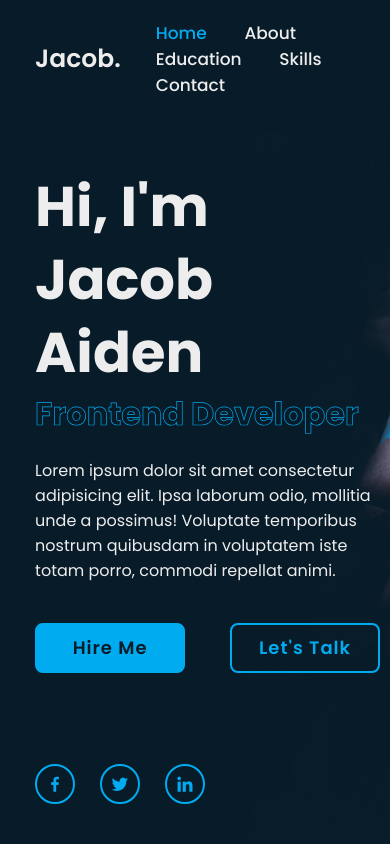
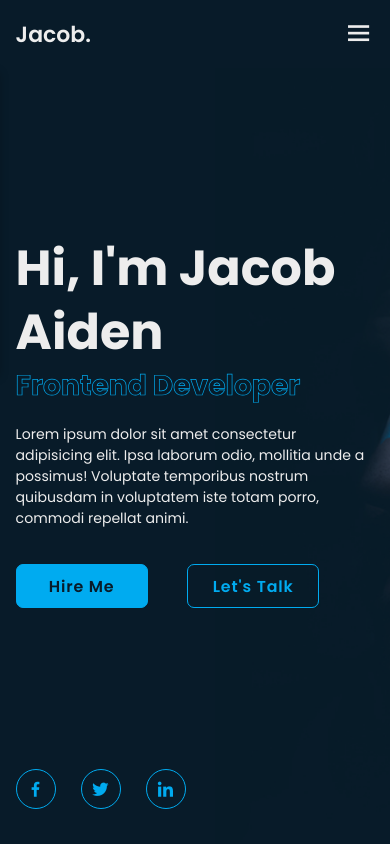
Before and after one commit to beloow/Responsive-Portfolio, a plain HTML site: page index.html in a window 390 px wide. Shown: the top 844 px of the page. Drawn offline with nearby package versions, Linux system fonts and the light colour scheme.

Commit message:
+ responsive navbar

```diff
--- a/css/style.css
+++ b/css/style.css
@@ -88,6 +88,7 @@ section {
 
 .home-content {
     max-width: 60rem;
+    z-index: 99;
 }
 
 .home-content h1 {
@@ -633,3 +634,95 @@ span {
 .footer-iconTop a:hover i {
     color: var(--main-color);
 }
+
+/* breakpoints */
+@media (max-width: 1200px) {
+    html {
+        font-size: 55%;
+    }
+
+}
+
+@media (max-width: 991px) {
+    .header {
+        padding: 2rem 4%;
+    }
+
+    section {
+        padding: 10rem 4% 2rem;
+    }
+
+    .home {
+        padding: 0 4%;
+    }
+
+    .footer {
+        padding: 2rem 4%;
+    }
+}
+
+@media (max-width: 768px) {
+    .header {
+        background: var(--bg-color);
+    }
+
+    #menu-icon {
+        display: block;
+    }
+
+    .navbar {
+        position: absolute;
+        top: 100%;
+        left: -100%;
+        width: 100%;
+        padding: 1rem 4%;
+        background: var(--main-color);
+        box-shadow: 0 .5rem 1rem rgba(0, 0, 0, .2);
+        transition: .25s ease;
+        transition-delay: .25s;
+        z-index: 1;
+    }
+
+    .navbar.active {
+        left: 0;
+        transition-delay: 0s;
+    }
+
+    .navbar .active-nav {
+        position: absolute;
+        top: 0;
+        left: -100%;
+        width: 100%;
+        height: 100%;
+        background: var(--bg-color);
+        border-top: .1rem solid rgba(0, 0, 0, .2);
+        z-index: -1;
+        transition: .25s ease;
+        transition-delay: 0s;
+    }
+
+    .navbar.active .active-nav {
+        transition-delay: .25s;
+        left: 0;
+    }
+
+    .navbar a {
+        display: block;
+        font-size: 2rem;
+        margin: 3rem 0;
+        transform: translateX(-20rem);
+        transition: .25s ease;
+        transition-delay: 0;
+    }
+
+    .navbar.active a {
+        transform: translateX(0);
+        transition-delay: .25s;
+    }
+
+    .home-imgHover{
+        pointer-events: none;
+        background: var(--bg-color);
+        opacity: .6;
+    }
+}
--- a/index.html
+++ b/index.html
@@ -31,6 +31,8 @@
             <a href="#education">Education</a>
             <a href="#skills">Skills</a>
             <a href="#contact">Contact</a>
+
+            <span class="active-nav"></span>
         </nav>
     </header>
     <main>
--- a/js/script.js
+++ b/js/script.js
@@ -2,23 +2,18 @@
 let menuIcon = document.querySelector('#menu-icon');
 let navbar = document.querySelector('.navbar');
 
+menuIcon.onclick = () => {
+    menuIcon.classList.toggle('bx-x');
+    navbar.classList.toggle('active');
+}
 
 // scroll sections
 let sections = document.querySelectorAll('section');
 let navLinks = document.querySelectorAll('header nav a');
 
-
-
 window.onscroll = () => {
 
-
-    // sticky header
-    let header = document.querySelector('header');
-
-    header.classList.toggle('sticky', window.scrollY > 100);
-
-
-    // remove toggle icon and navbar when click navbar links (scroll)
+    // active navbar
     sections.forEach(sec => {
         let top = window.scrollY;
         let offset = sec.offsetTop - 100;
@@ -33,6 +28,15 @@ window.onscroll = () => {
         }
     });
 
+    // sticky header
+    let header = document.querySelector('header');
+
+    header.classList.toggle('sticky', window.scrollY > 100);
+
+    // remove toggle icon and navbar when click navbar links (scroll)
+    menuIcon.classList.remove('bx-x');
+    navbar.classList.remove('active');
+
 
     // animation footer on scroll
 
```
